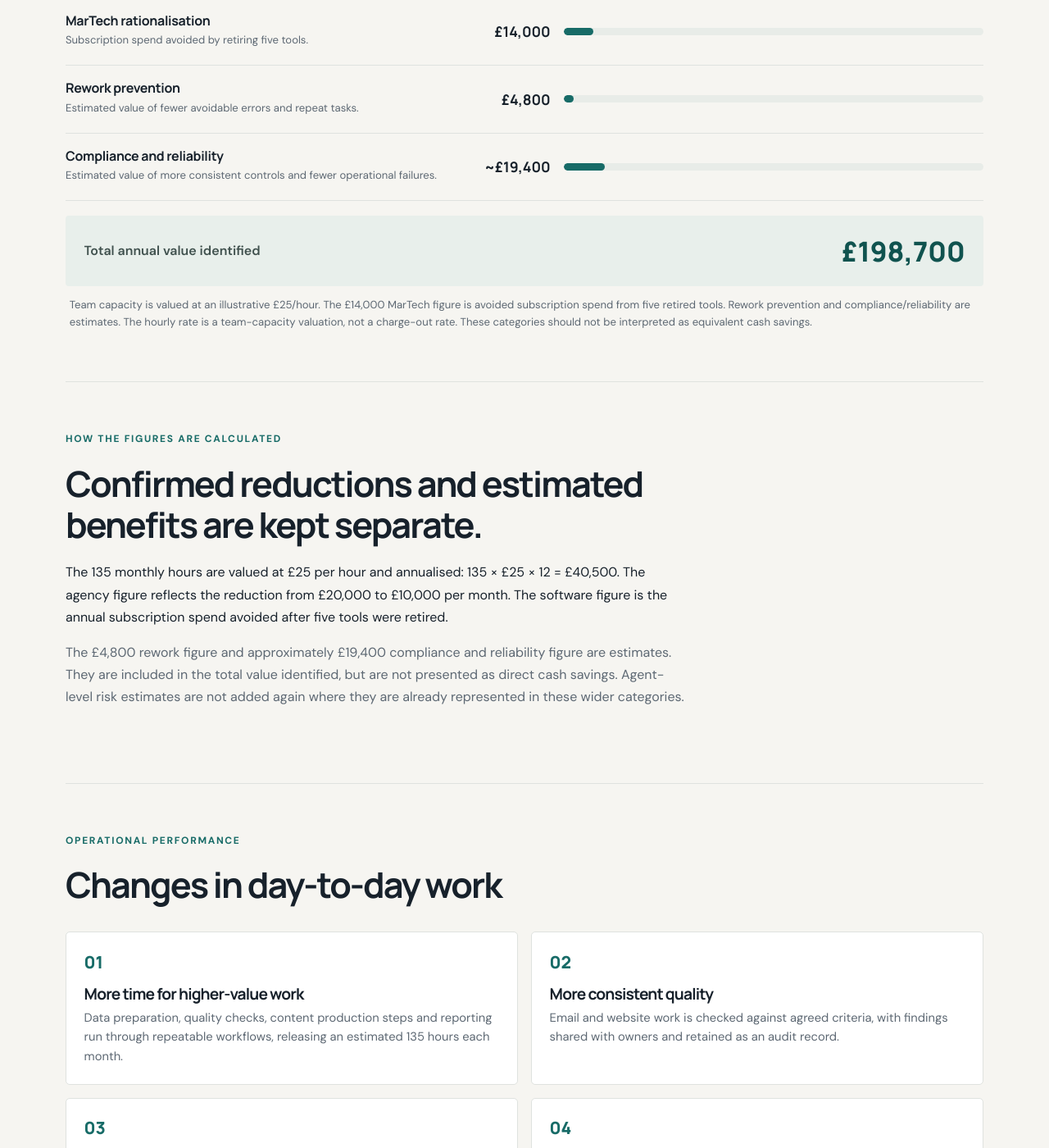
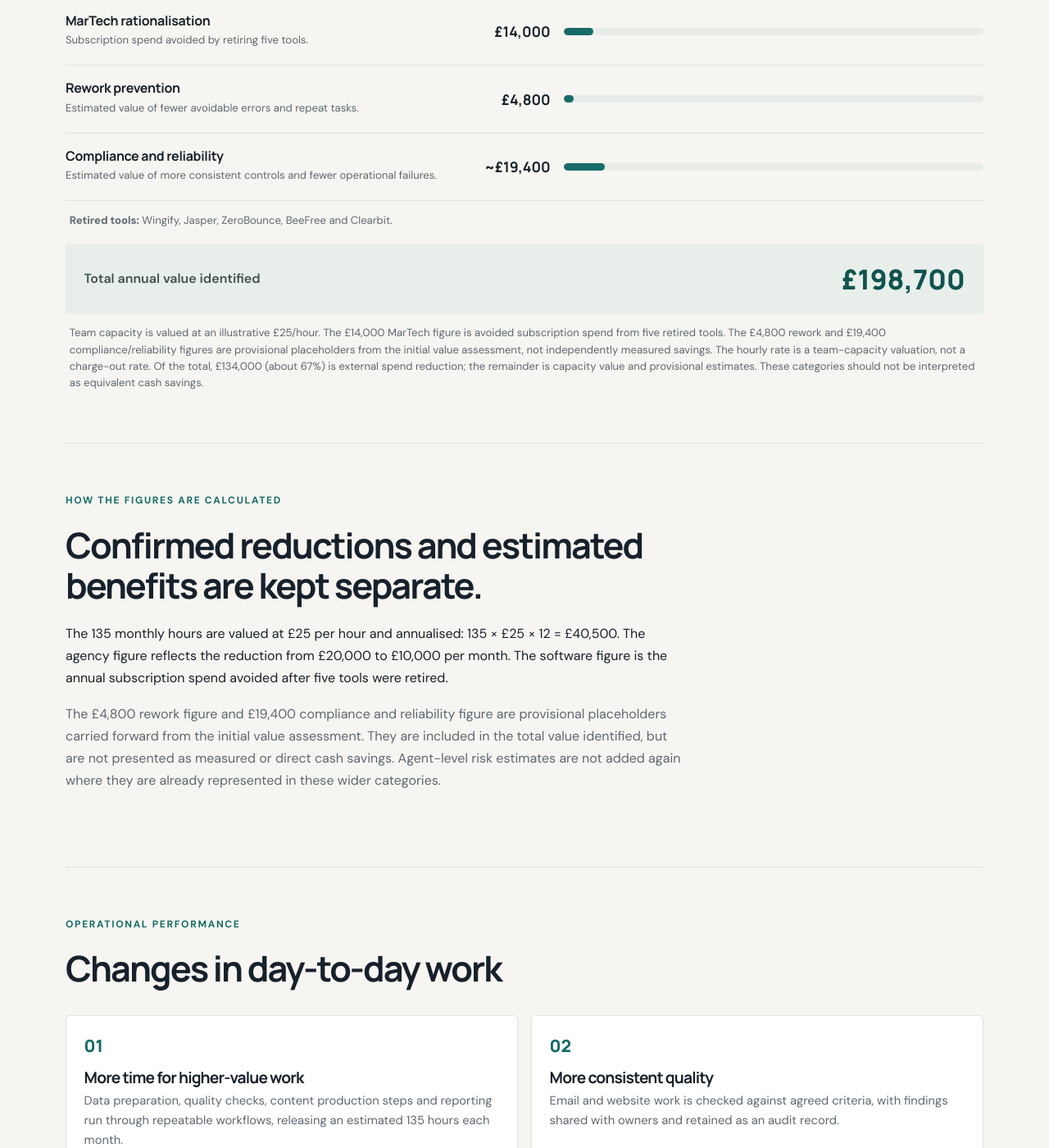
Before and after one commit to georgefwmurray/Marketing-Operations-Control-Centre, a Jekyll site: the page built from Results.md, in a window 1280 px wide and 1400 px high, scrolled down 1273 px. Shown: the whole window at 82% size. Built offline with Jekyll 4.4.1, drawn with Linux system fonts in a browser that asks for light colours.

Commit message:
Clarify MOCC value estimates and retired tools

```diff
--- a/Results.md
+++ b/Results.md
@@ -30,8 +30,9 @@ description: "Results from the Marketing Operations Control Centre, including 13
     <div class="impact-row"><div class="impact-copy"><h3>Rework prevention</h3><p>Estimated value of fewer avoidable errors and repeat tasks.</p></div><strong>£4,800</strong><div class="impact-track"><span style="width:2.4%"></span></div></div>
     <div class="impact-row"><div class="impact-copy"><h3>Compliance and reliability</h3><p>Estimated value of more consistent controls and fewer operational failures.</p></div><strong>~£19,400</strong><div class="impact-track"><span style="width:9.8%"></span></div></div>
   </div>
+  <p class="small-note"><strong>Retired tools:</strong> Wingify, Jasper, ZeroBounce, BeeFree and Clearbit.</p>
   <div class="total-value"><span>Total annual value identified</span><strong>£198,700</strong></div>
-  <p class="small-note">Team capacity is valued at an illustrative £25/hour. The £14,000 MarTech figure is avoided subscription spend from five retired tools. Rework prevention and compliance/reliability are estimates. The hourly rate is a team-capacity valuation, not a charge-out rate. These categories should not be interpreted as equivalent cash savings.</p>
+  <p class="small-note">Team capacity is valued at an illustrative £25/hour. The £14,000 MarTech figure is avoided subscription spend from five retired tools. The £4,800 rework and £19,400 compliance/reliability figures are provisional placeholders from the initial value assessment, not independently measured savings. The hourly rate is a team-capacity valuation, not a charge-out rate. Of the total, £134,000 (about 67%) is external spend reduction; the remainder is capacity value and provisional estimates. These categories should not be interpreted as equivalent cash savings.</p>
 </section>
 
 <section class="content-section">
@@ -39,7 +40,7 @@ description: "Results from the Marketing Operations Control Centre, including 13
     <p class="eyebrow">How the figures are calculated</p>
     <h2>Confirmed reductions and estimated benefits are kept separate.</h2>
     <p>The 135 monthly hours are valued at £25 per hour and annualised: 135 × £25 × 12 = £40,500. The agency figure reflects the reduction from £20,000 to £10,000 per month. The software figure is the annual subscription spend avoided after five tools were retired.</p>
-    <p>The £4,800 rework figure and approximately £19,400 compliance and reliability figure are estimates. They are included in the total value identified, but are not presented as direct cash savings. Agent-level risk estimates are not added again where they are already represented in these wider categories.</p>
+    <p>The £4,800 rework figure and £19,400 compliance and reliability figure are provisional placeholders carried forward from the initial value assessment. They are included in the total value identified, but are not presented as measured or direct cash savings. Agent-level risk estimates are not added again where they are already represented in these wider categories.</p>
   </div>
 </section>
 
```
